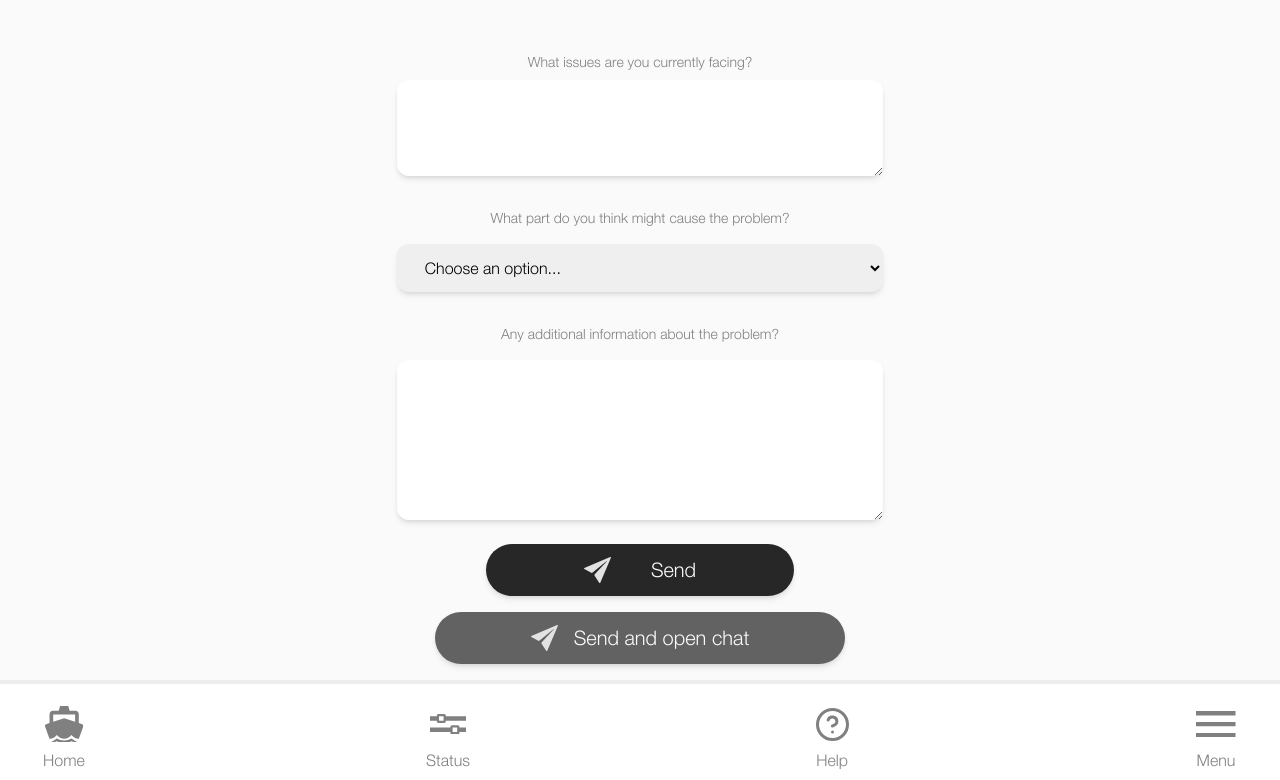
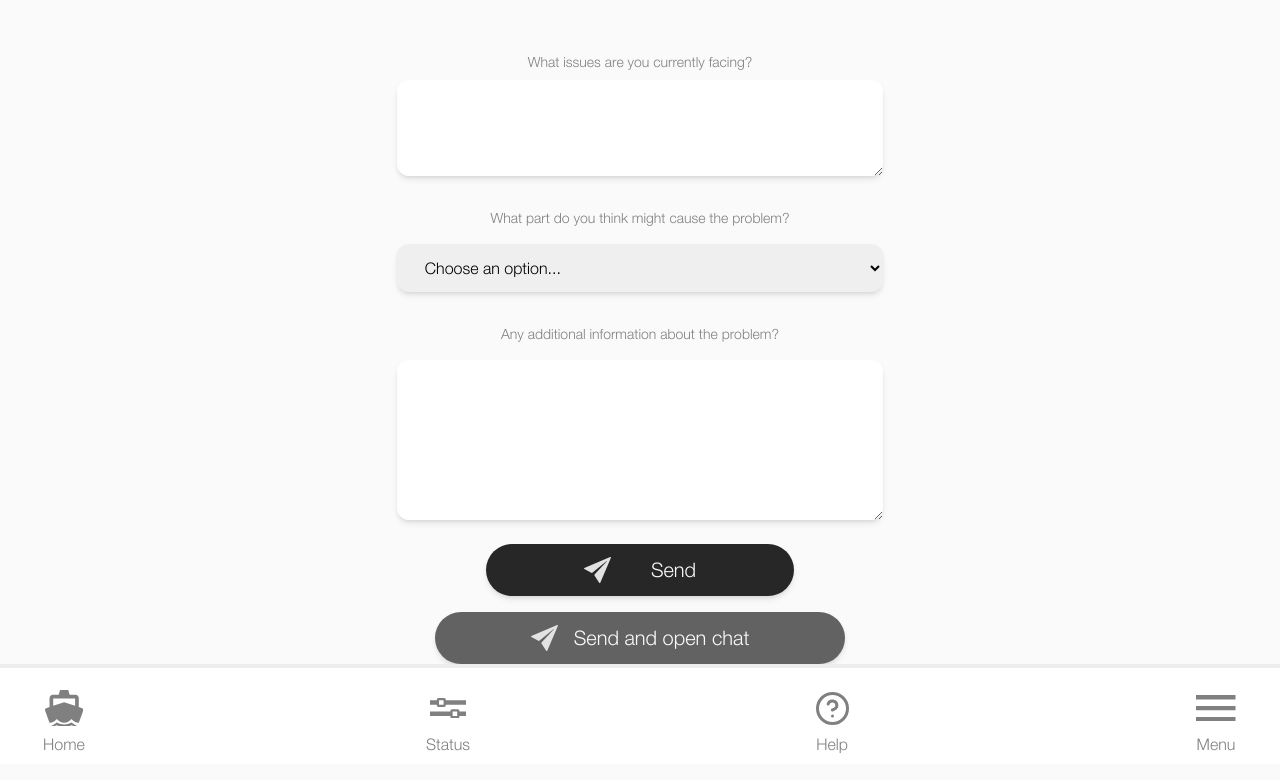
Before and after one commit to Kairimm/Project_Marinenet, a website: page src/help-contact.html in a window 1280 px wide. Shown: the part 68-848 px from the top of the page. Drawn offline with Linux system fonts and the light colour scheme.

Commit message:
issues fix

```diff
--- a/src/help-contact.html
+++ b/src/help-contact.html
@@ -14,7 +14,7 @@
         </div>
     </header>
 
-    <main class="px-8 md:max-w-xl md:mx-auto sm:py-4 pb-[9rem] md:pb-[6rem]">
+    <main class="px-8 md:max-w-xl md:mx-auto sm:py-4 pb-[9rem] sm:pb-[9rem] md:pb-0">
         <div>
             <p class="text-lightgrey text-sm text-center py-2">What issues are you currently facing?</p>
             <form action="./help-thanks.html" class="flex flex-col">
```
Also changed, not shown: dist/output.css.
